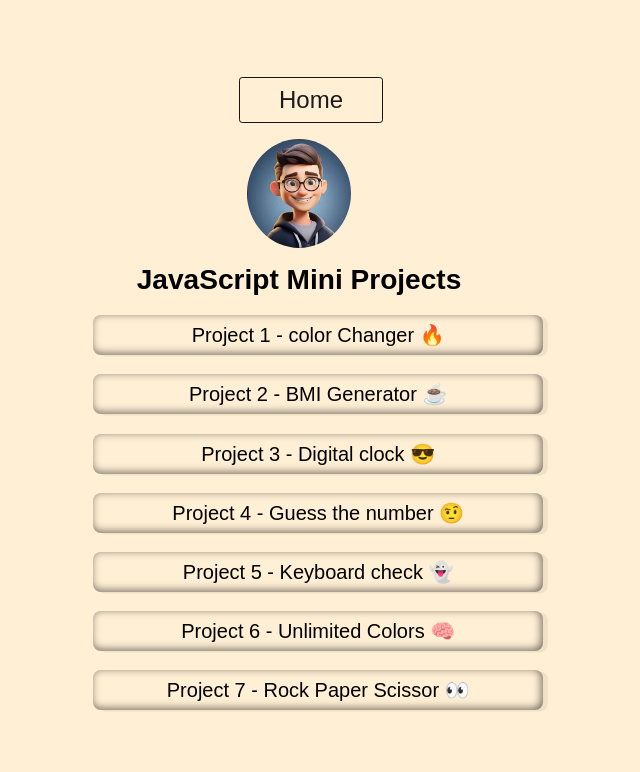
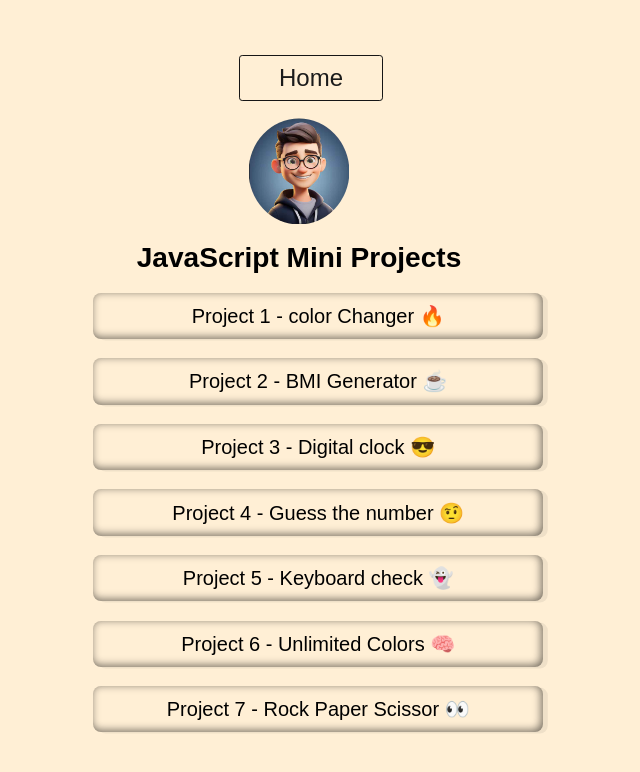
Before and after one commit to dee112003/JavaScript-Mini-Projects, a plain HTML site: page index.html in a window 1280 px wide. Shown: the whole page, without its empty margins (329-969 px from the left). Drawn offline with Linux system fonts and the light colour scheme.

Commit message:
Update styles.css

```diff
--- a/styles.css
+++ b/styles.css
@@ -95,7 +95,8 @@ nav a {
 img {
   width: 120px;
   border-radius: 50%;
-  padding: var(--PADDING-REM);
+  padding: 0.6rem;
+  ;
   margin: 0.5rem;
 }
 
@@ -114,7 +115,7 @@ img {
   font-size: 20px;
   margin: 1.2rem;
   background: papayawhip;
-  padding: 0.5rem;
+  padding: 0.7rem;
   width: 100%;
   cursor: pointer;
   text-decoration: none;
```
